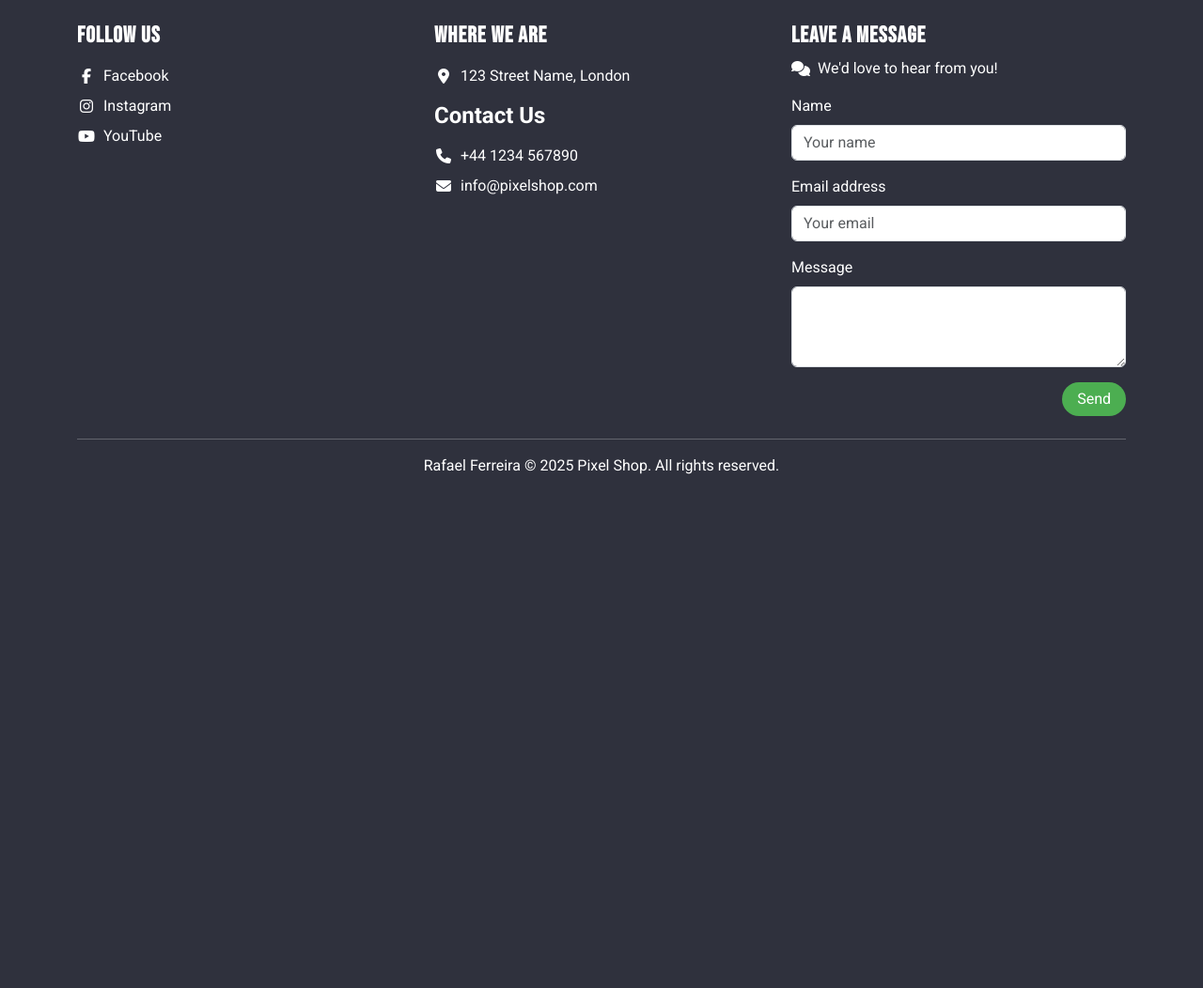
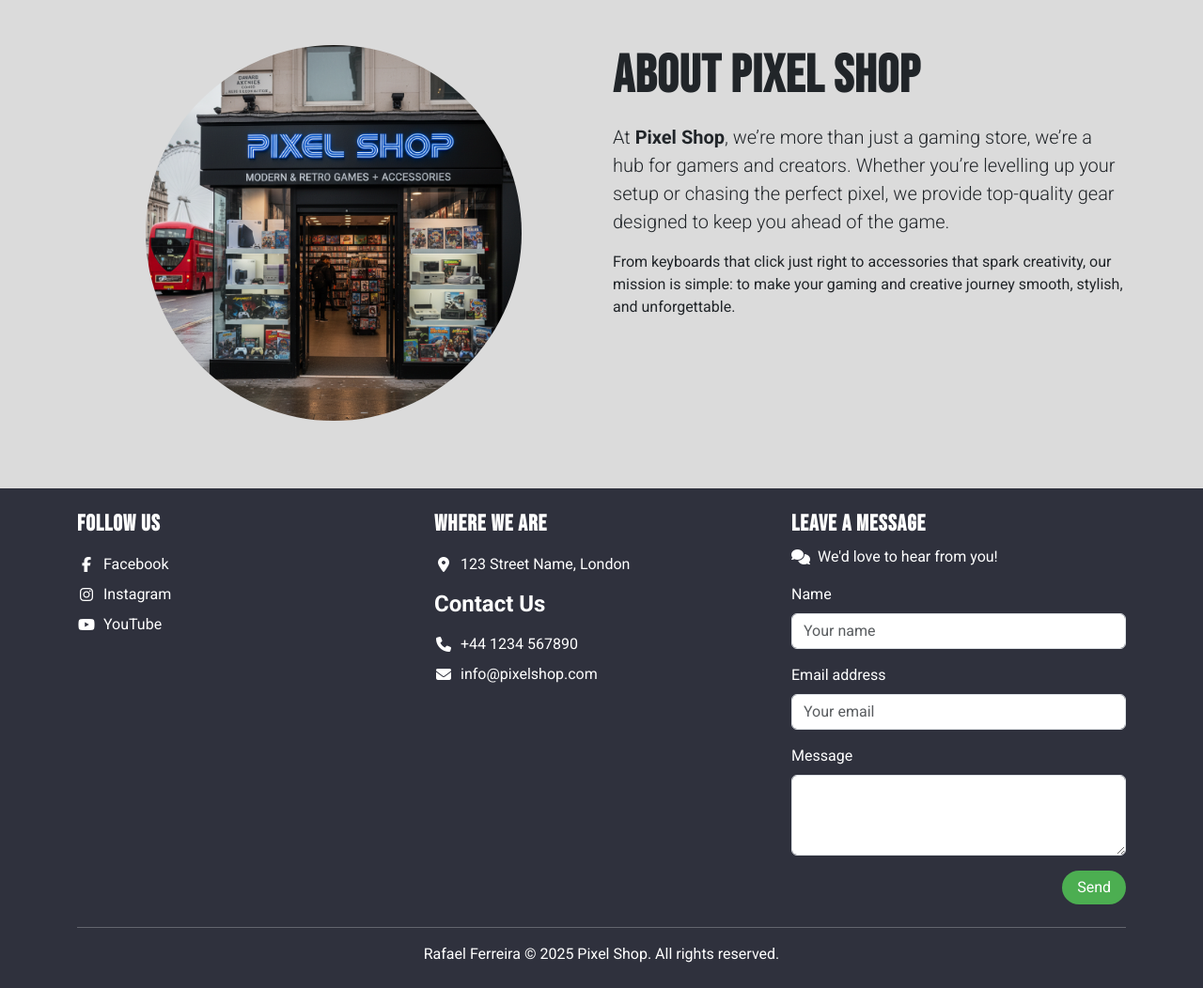
Before and after one commit to faelf/pixel_shop, a Django app: page / in a window 1280 px wide. Shown: the part 473-1525 px from the top of the page at 94% size. Before the commit the page ends 978 px from the top, so only its background shows below. Run offline with Django 5.2, Linux system fonts and the light colour scheme; some libraries are stand-ins or nearby versions.

Commit message:
Add About section

```diff
--- a/home/templates/home/home.html
+++ b/home/templates/home/home.html
@@ -1,8 +1,10 @@
 {% extends "base.html" %}
+{% load static %}
 {% block page_title %}
   - Home
 {% endblock page_title %}
 {% block content %}
+  <!-- Hero Section -->
   <div class="hero d-flex align-items-center text-center">
     <div class="container">
       <p class="display-3 heading fw-bold">Welcome to Pixel Shop</p>
@@ -17,4 +19,29 @@
       {% endif %}
     </div>
   </div>
+  <!-- About -->
+  <div class="container py-5">
+    <div class="row">
+      <!-- Image -->
+      <div class="col-12 col-md-6 mb-4 d-flex justify-content-center">
+        <img src="{% static 'images/about-img.png' %}"
+             alt="About Pixel Shop"
+             class="img-fluid circle"
+             height="400"
+             width="400">
+      </div>
+      <!-- Text -->
+      <div class="col-12 col-md-6">
+        <h2 class="display-4 heading fw-bold mb-3">About Pixel Shop</h2>
+        <p class="lead">
+          At <span class="fw-bold">Pixel Shop</span>, we’re more than just a gaming store, we’re a hub for gamers and creators.
+          Whether you’re levelling up your setup or chasing the perfect pixel, we provide top-quality gear designed to keep you ahead of the game.
+        </p>
+        <p>
+          From keyboards that click just right to accessories that spark creativity, our mission is simple:
+          to make your gaming and creative journey smooth, stylish, and unforgettable.
+        </p>
+      </div>
+    </div>
+  </div>
 {% endblock content %}
--- a/static/css/base.css
+++ b/static/css/base.css
@@ -60,6 +60,13 @@ input[type="search"] {
     background-color: var(--color-accent-hover);
     color: var(--color-primary);
   }
+}
+
+.circle {
+  border-radius: 50%;
+  display: flex;
+  align-items: center;
+  justify-content: center;
 }
 
 /* Navbar */
```
Also changed, not shown: readme.md, static/images/about-img.png (added). Lines whose indentation alone changed are shown as unchanged.
